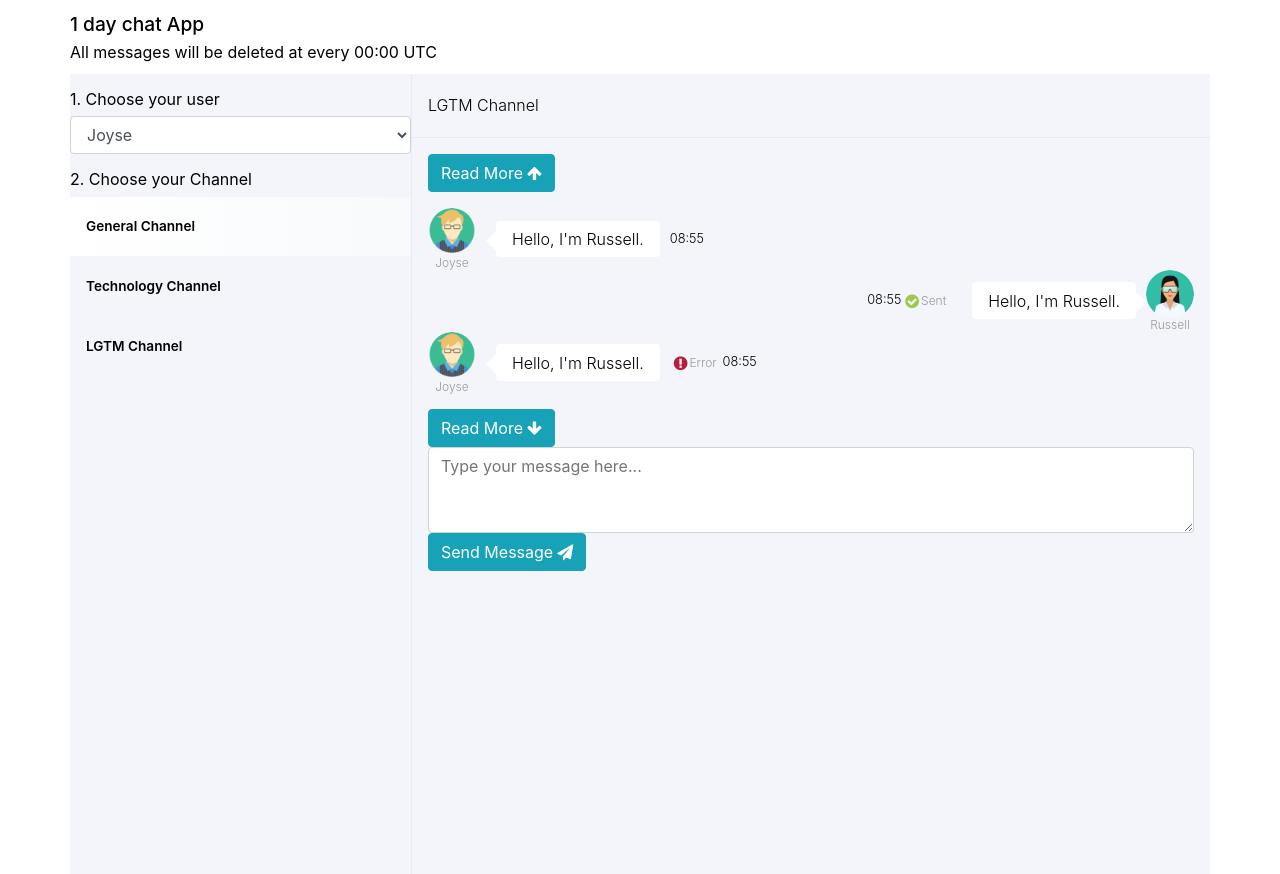
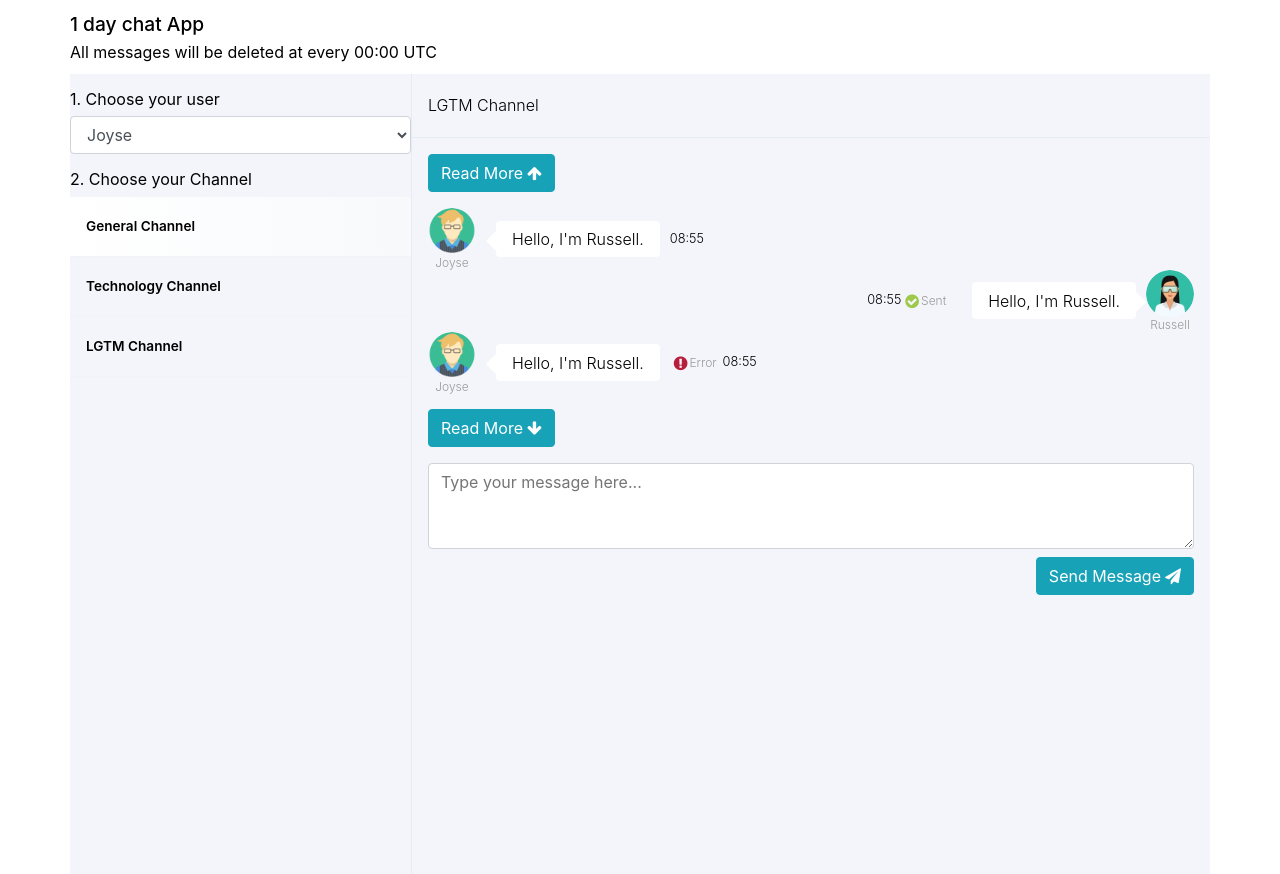
Before and after one commit to kaiching0109/am-project, a React (Create React App) app: page / in a window 1280 px wide. Built offline with nearby package versions, Linux system fonts and the light colour scheme.

Commit message:
fix: form styling margin

```diff
--- a/src/components/chatForm/chatForm.component.tsx
+++ b/src/components/chatForm/chatForm.component.tsx
@@ -51,7 +51,7 @@ export default function ChatForm(): React.ReactElement {
   };
 
   return (
-    <form onSubmit={handleMessageSubmit}>
+    <form className={styles.form} onSubmit={handleMessageSubmit}>
       <Textarea
         rows={3}
         value={message}
--- a/src/components/chatForm/chatForm.module.scss
+++ b/src/components/chatForm/chatForm.module.scss
@@ -0,0 +1,9 @@
+.form {
+  margin-top: 1rem;
+
+  .formAction {
+    margin-top: .5rem;
+    display: flex;
+    justify-content: flex-end;
+  }
+}
```
